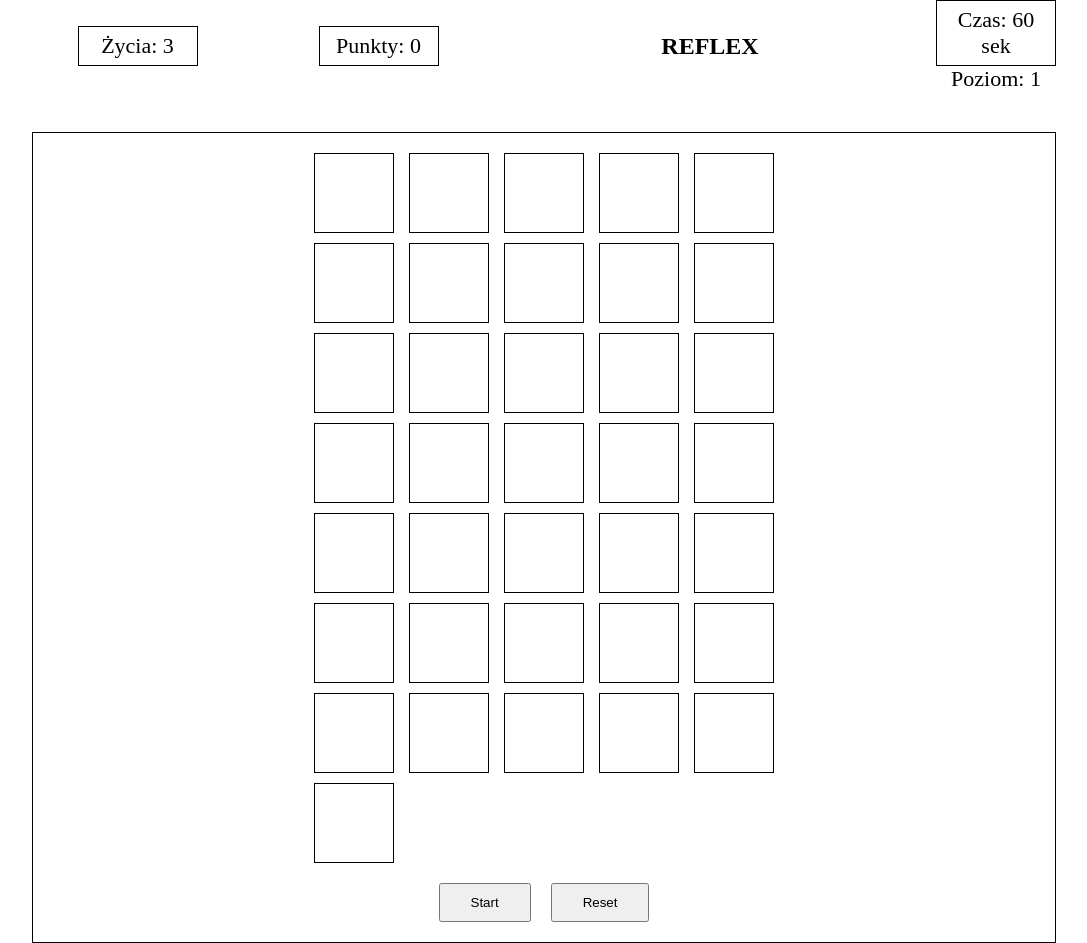
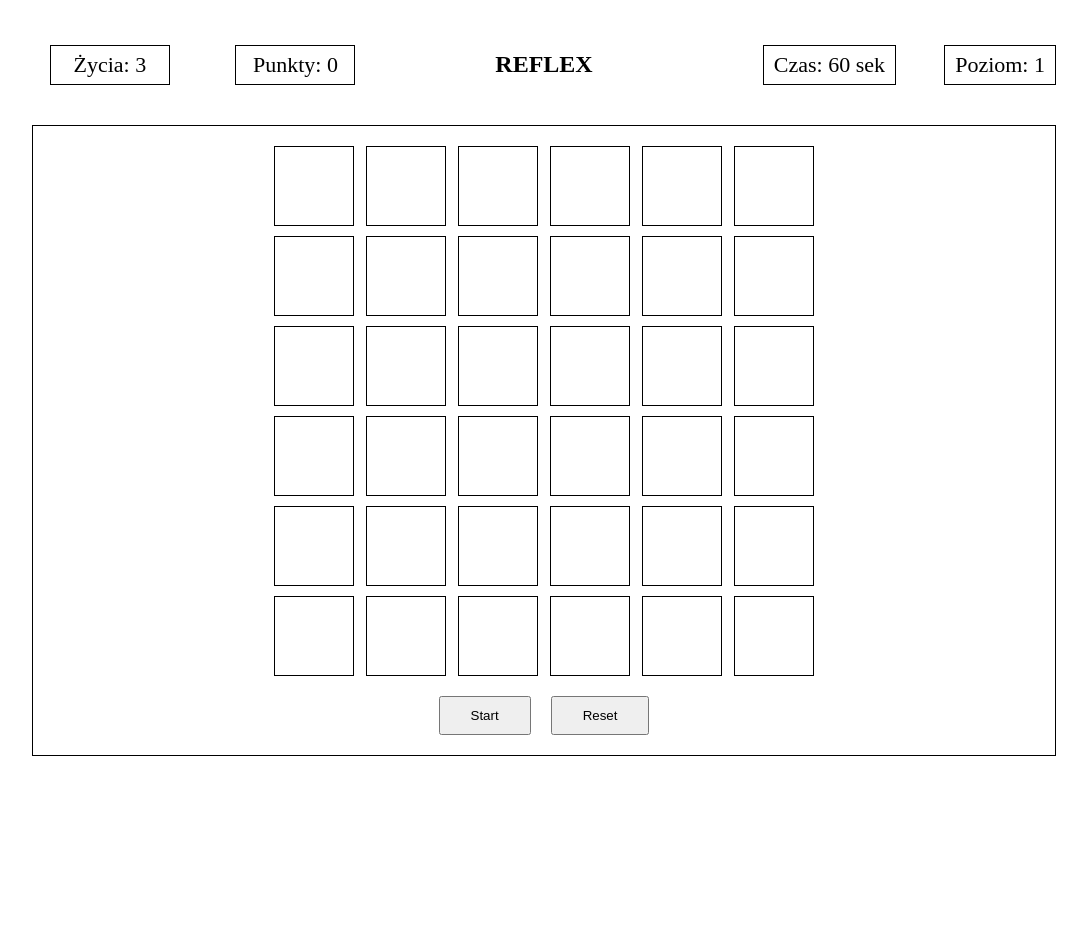
Before and after one commit to JakubCukrowski/reflex_game, a plain HTML site: page index.html in a window 1280 px wide. Shown: the whole page, without its empty margins (96-1183 px from the left). After the commit the page ends 800 px from the top, so only its background shows below. Drawn offline with Linux system fonts and the light colour scheme.

Commit message:
Styles for current level div

```diff
--- a/style/style.css
+++ b/style/style.css
@@ -46,6 +46,18 @@ h2 {
    width: 0;
 }
 
+.game__details {
+    display: flex;
+    align-items: center;
+    flex: 1 1 0;
+    width: 0;
+}
+
+.level > p {
+    border: 1px solid black;
+    padding: 6px 10px;
+}
+
 .time {
     display: flex;
     align-items: center;
@@ -85,7 +97,7 @@ p {
     justify-content: space-between;
     flex-wrap: wrap;
     gap: 10px;
-    width: 460px;
+    width: 540px;
 }
 
 .square__button {
```
